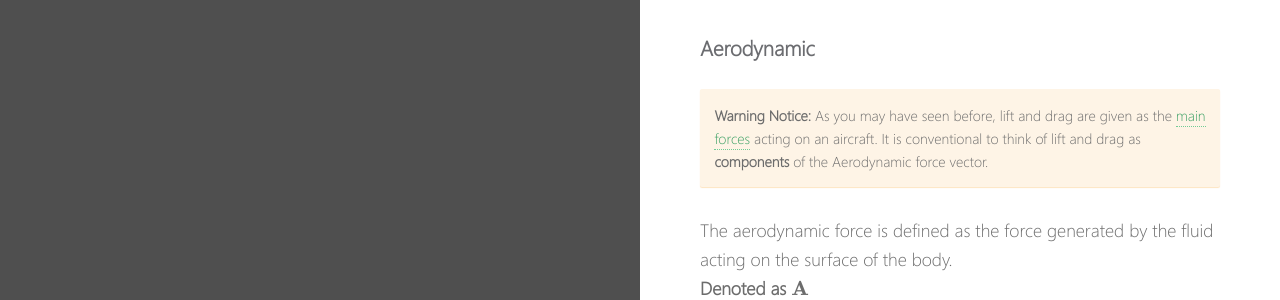
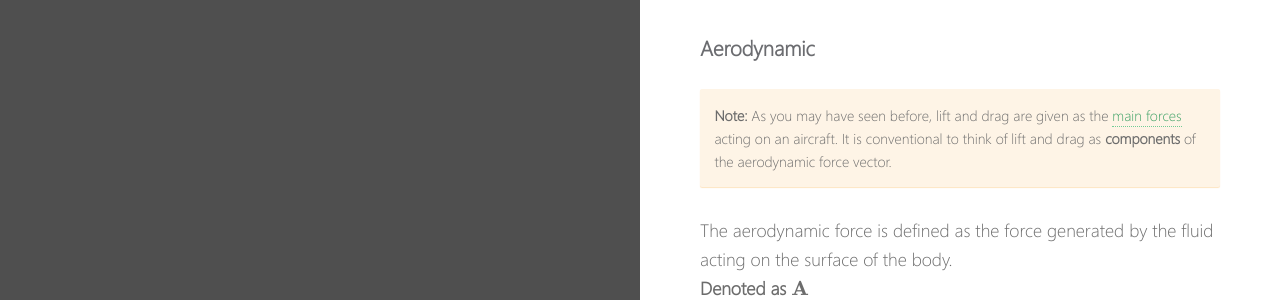
Before and after one commit to EXYZED/AerodynamicalCollective, a Jekyll site: the page built from _posts/2019-06-01-Aerodynamic-Physics.md, in a window 1280 px wide. Shown: the part 1618-1918 px from the top of the page. Built offline with Jekyll 4.4.1, drawn with Linux system fonts in a browser that asks for light colours; formulas are drawn with MathJax 3.

Commit message:
Updates to content

```diff
--- a/_posts/2019-06-01-Aerodynamic-Physics.md
+++ b/_posts/2019-06-01-Aerodynamic-Physics.md
@@ -50,7 +50,7 @@ The Gravitational force is the body's weight, including all of it's contents (i.
 The propulsive force referred to as the **thrust**, is the force acting on the body generated by artificial propulsion.
 **Denoted as** $$\textbf{T}$$
 ### Aerodynamic
-**Warning Notice:** As you may have seen before, lift and drag are given as the [main forces](https://aerodynamical-collective.com/2019/06/01/Aerodynamic-Physics.html#BasicForces) acting on an aircraft. It is conventional to think of lift and drag as __components__ of the Aerodynamic force vector.
+**Note:** As you may have seen before, lift and drag are given as the [main forces](https://aerodynamical-collective.com/2019/06/01/Aerodynamic-Physics.html#BasicForces) acting on an aircraft. It is conventional to think of lift and drag as __components__ of the aerodynamic force vector.
 {: .notice_warning}
 
 
@@ -58,9 +58,11 @@ The aerodynamic force is defined as the force generated by the fluid acting on t
 **Denoted as** $$\textbf{A}$$
 
 ## Vector components of lift
+
 ![DifficultyIndicator](https://img.shields.io/badge/Level-Intermediate-yellow.svg?style=for-the-badge){: .align-left}
 
 ## Incorrect Lift Theories
+
 ![DifficultyIndicator](https://img.shields.io/badge/Level-Intermediate-yellow.svg?style=for-the-badge){: .align-left}
 
 Cred : NASA Glenn Research Center.
```
